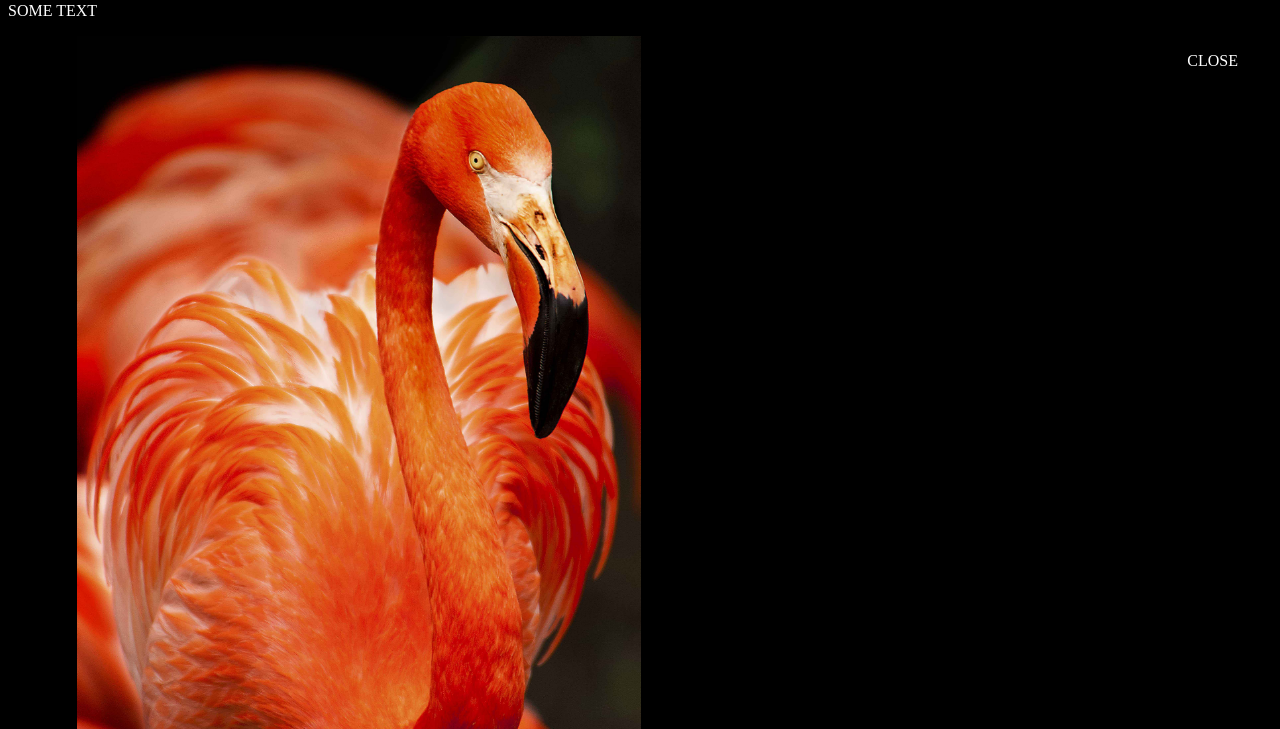
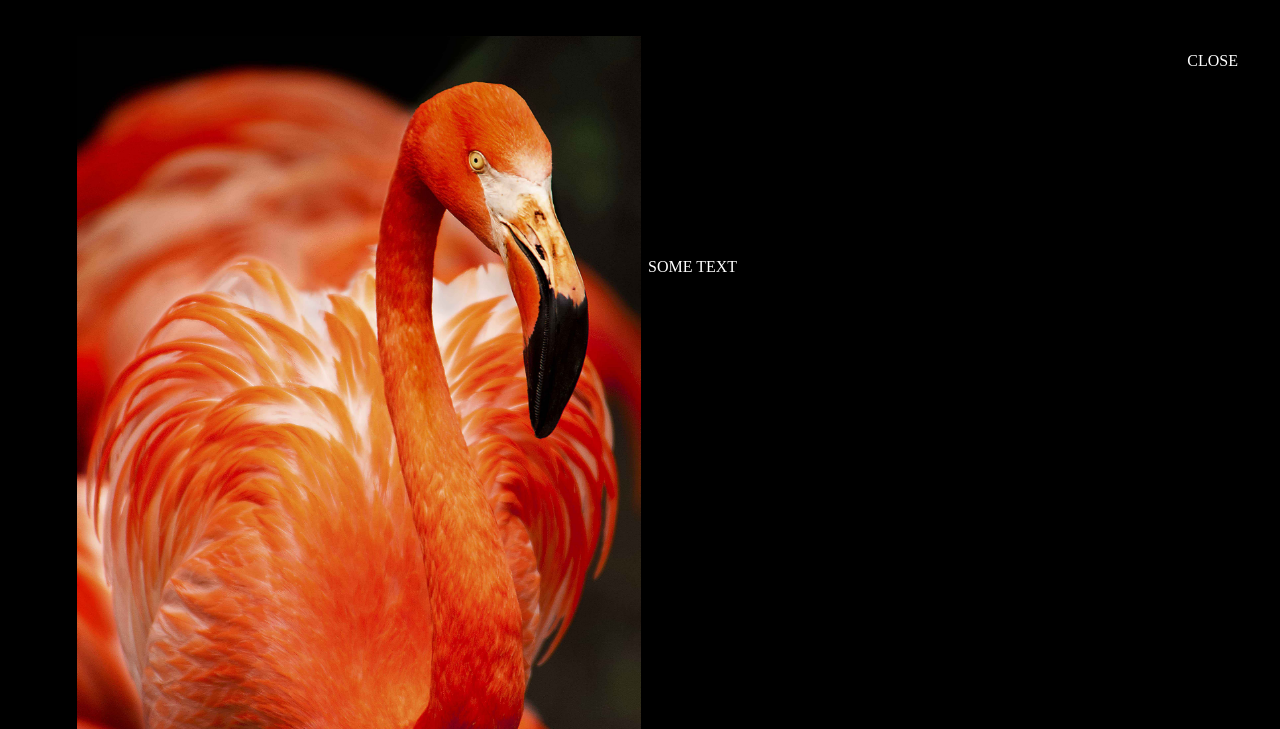
Before and after one commit to lenafaure/hackhaton-project, a plain HTML site: page index.html in a window 1280 px wide. Both pictures are taken after a click on the picture 229 px from the left and 244 px from the top of the page. Shown: the top 729 px of the page. Drawn offline with Linux system fonts and the light colour scheme.

Commit message:
Last modifs for today

```diff
--- a/css/main.css
+++ b/css/main.css
@@ -182,6 +182,8 @@
 }
 
 #description {
+    margin-left: 50%;
+    margin-top: 20%;
     /*
     flexbox ?
     */
```
